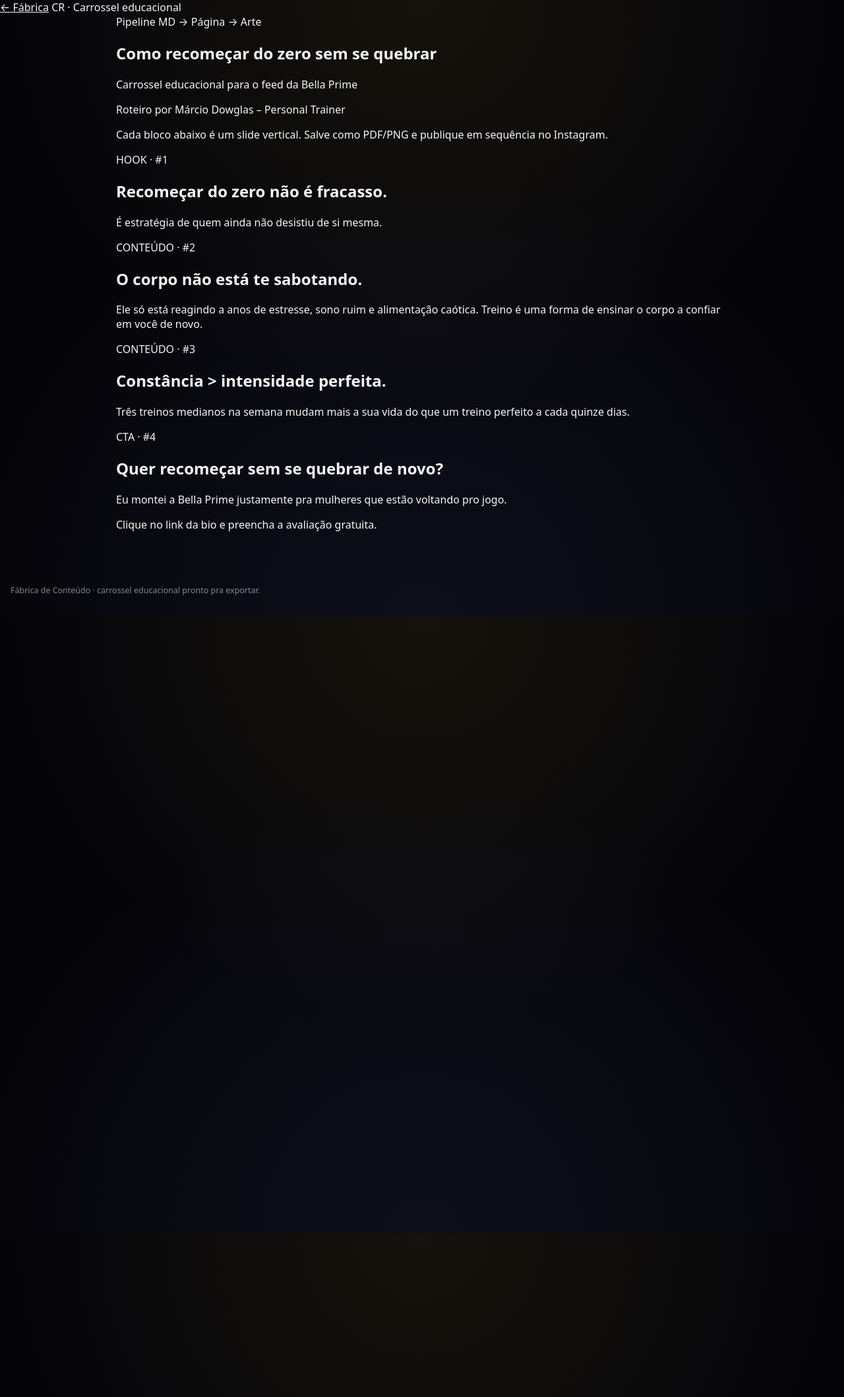
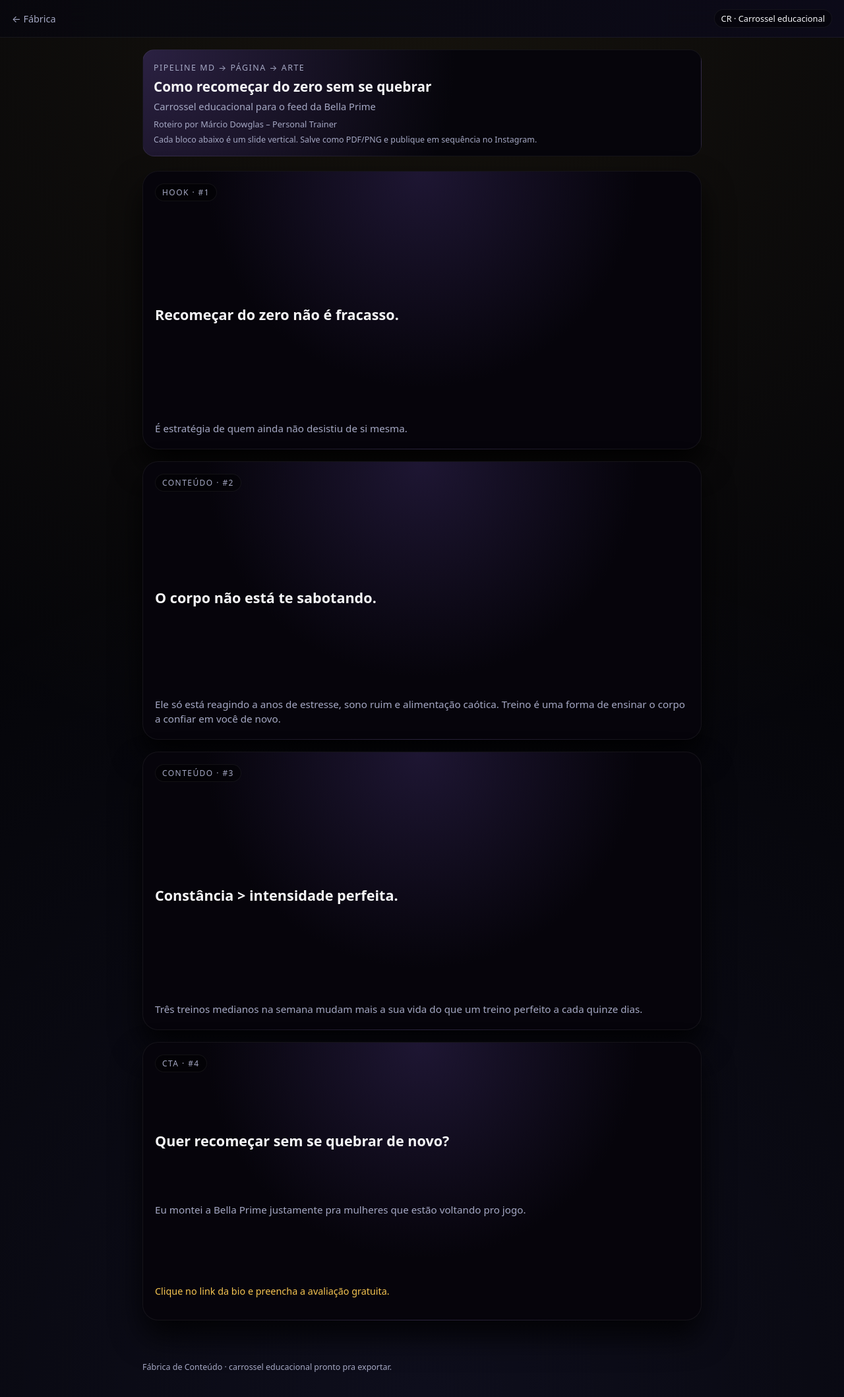
Before and after one commit to mbritodowglas-collab/fabrica-conteudo, a Jekyll site: the page built from content/carrossel/carrossel-teste.md, in a window 1280 px wide. Shown: the whole page at 66% size. Built offline with Jekyll 4.4.1, drawn with Linux system fonts in a browser that asks for light colours.

Commit message:
Atualizar o style.css

```diff
--- a/assets/css/style.css
+++ b/assets/css/style.css
@@ -441,3 +441,276 @@ main {
   font-size: 0.8rem;
   color: rgba(250,250,255,0.9);
 }
+
+/* ================================
+   FÁBRICA – BASE
+   ================================ */
+
+:root {
+  --fc-bg: #050509;
+  --fc-bg-soft: #101018;
+  --fc-border: rgba(255, 255, 255, 0.06);
+  --fc-border-strong: rgba(212, 175, 55, 0.68);
+  --fc-text: #f5f5f7;
+  --fc-soft: #a5a8c4;
+  --fc-accent: #f5c451;
+  --fc-accent-soft: rgba(245, 196, 81, 0.15);
+}
+
+.fc-body {
+  margin: 0;
+  padding: 0;
+  font-family: system-ui, -apple-system, BlinkMacSystemFont, "SF Pro Text",
+    "Segoe UI", sans-serif;
+  background: radial-gradient(circle at top, #19152b 0%, #050509 55%, #020206 100%);
+  color: var(--fc-text);
+}
+
+/* topo genérico */
+
+.fc-topbar {
+  display: flex;
+  align-items: center;
+  justify-content: space-between;
+  padding: 14px 18px;
+  border-bottom: 1px solid var(--fc-border);
+  backdrop-filter: blur(16px);
+  background: linear-gradient(
+    90deg,
+    rgba(8, 8, 14, 0.92),
+    rgba(12, 10, 26, 0.9)
+  );
+}
+
+.fc-topbar__back {
+  color: var(--fc-soft);
+  text-decoration: none;
+  font-size: 0.9rem;
+}
+
+.fc-topbar__back:hover {
+  color: var(--fc-text);
+}
+
+.fc-topbar__badge {
+  font-size: 0.8rem;
+  padding: 4px 10px;
+  border-radius: 999px;
+  border: 1px solid var(--fc-border);
+  background: rgba(0, 0, 0, 0.4);
+}
+
+/* hero genérico */
+
+.fc-main {
+  max-width: 880px;
+  margin: 0 auto;
+  padding: 20px 16px 40px;
+}
+
+.fc-hero {
+  margin-bottom: 22px;
+  padding: 18px 16px 16px;
+  border-radius: 18px;
+  border: 1px solid var(--fc-border);
+  background: radial-gradient(circle at top left, #2b2142 0%, #06050b 55%);
+}
+
+.fc-hero__tag {
+  font-size: 0.78rem;
+  letter-spacing: 0.12em;
+  text-transform: uppercase;
+  color: var(--fc-soft);
+  margin-bottom: 6px;
+}
+
+.fc-hero__title {
+  margin: 0 0 6px;
+  font-size: 1.3rem;
+}
+
+.fc-hero__subtitle {
+  margin: 0 0 8px;
+  font-size: 0.92rem;
+  color: var(--fc-soft);
+}
+
+.fc-hero__meta {
+  margin: 0 0 6px;
+  font-size: 0.8rem;
+  color: var(--fc-soft);
+}
+
+.fc-hero__hint {
+  margin: 4px 0 0;
+  font-size: 0.78rem;
+  color: var(--fc-soft);
+}
+
+/* rodapé genérico */
+
+.fc-footer {
+  max-width: 880px;
+  margin: 0 auto;
+  padding: 10px 16px 24px;
+  font-size: 0.78rem;
+  color: var(--fc-soft);
+}
+
+/* ================================
+   CARROSSEL EDUCACIONAL
+   ================================ */
+
+.fc-main--carrossel {
+  padding-top: 18px;
+}
+
+.fc-slides {
+  display: grid;
+  gap: 18px;
+  margin-top: 12px;
+}
+
+.fc-slide {
+  border-radius: 24px;
+  border: 1px solid var(--fc-border);
+  background: radial-gradient(circle at top, #1e1633 0%, #06040b 55%);
+  box-shadow: 0 24px 46px rgba(0, 0, 0, 0.8);
+}
+
+.fc-slide__inner {
+  padding: 18px 18px 20px;
+  min-height: 420px; /* referência de proporção vertical */
+  display: flex;
+  flex-direction: column;
+  justify-content: space-between;
+}
+
+.fc-slide__header {
+  margin-bottom: 10px;
+}
+
+.fc-slide__pill {
+  display: inline-flex;
+  align-items: center;
+  padding: 4px 10px;
+  border-radius: 999px;
+  font-size: 0.75rem;
+  letter-spacing: 0.12em;
+  text-transform: uppercase;
+  color: var(--fc-soft);
+  border: 1px solid var(--fc-border);
+  background: rgba(0, 0, 0, 0.45);
+}
+
+.fc-slide__hook {
+  font-size: 1.35rem;
+  line-height: 1.25;
+  margin: 10px 0 10px;
+}
+
+.fc-slide__text {
+  font-size: 0.95rem;
+  line-height: 1.45;
+  color: var(--fc-soft);
+  margin: 0;
+}
+
+.fc-slide__footer {
+  margin-top: 18px;
+}
+
+.fc-slide__cta {
+  font-size: 0.9rem;
+  font-weight: 500;
+  color: var(--fc-accent);
+}
+
+/* ================================
+   ESTÁTICO – TWEET PREMIUM
+   ================================ */
+
+.fc-main--static {
+  padding-top: 20px;
+}
+
+.fc-static-wrapper {
+  display: flex;
+  justify-content: center;
+  margin-top: 8px;
+}
+
+.fc-static-card {
+  width: 100%;
+  max-width: 640px;
+  border-radius: 24px;
+  border: 1px solid var(--fc-border);
+  background: radial-gradient(circle at top left, #222234 0%, #050509 60%);
+  box-shadow: 0 24px 46px rgba(0, 0, 0, 0.8);
+  padding: 18px 18px 16px;
+}
+
+.fc-static-header {
+  display: flex;
+  align-items: center;
+  gap: 10px;
+  margin-bottom: 12px;
+}
+
+.fc-avatar {
+  width: 40px;
+  height: 40px;
+  border-radius: 999px;
+  background: linear-gradient(145deg, #f5c451, #f29a3c);
+  display: flex;
+  align-items: center;
+  justify-content: center;
+}
+
+.fc-avatar__text {
+  font-weight: 700;
+  font-size: 0.95rem;
+  color: #241a06;
+}
+
+.fc-static-user__name {
+  font-weight: 600;
+  font-size: 0.95rem;
+}
+
+.fc-static-user__handle {
+  font-size: 0.82rem;
+  color: var(--fc-soft);
+}
+
+.fc-static-body {
+  font-size: 1.02rem;
+  line-height: 1.5;
+  margin-bottom: 12px;
+}
+
+.fc-static-body p {
+  margin: 0 0 6px;
+}
+
+.fc-static-footer {
+  display: flex;
+  justify-content: flex-start;
+}
+
+.fc-static-footer__tag {
+  font-size: 0.78rem;
+  padding: 4px 10px;
+  border-radius: 999px;
+  border: 1px solid var(--fc-border);
+  background: rgba(0, 0, 0, 0.4);
+  color: var(--fc-soft);
+}
+
+/* dica embaixo */
+
+.fc-static-hint {
+  margin-top: 14px;
+  font-size: 0.78rem;
+  color: var(--fc-soft);
+}
```
